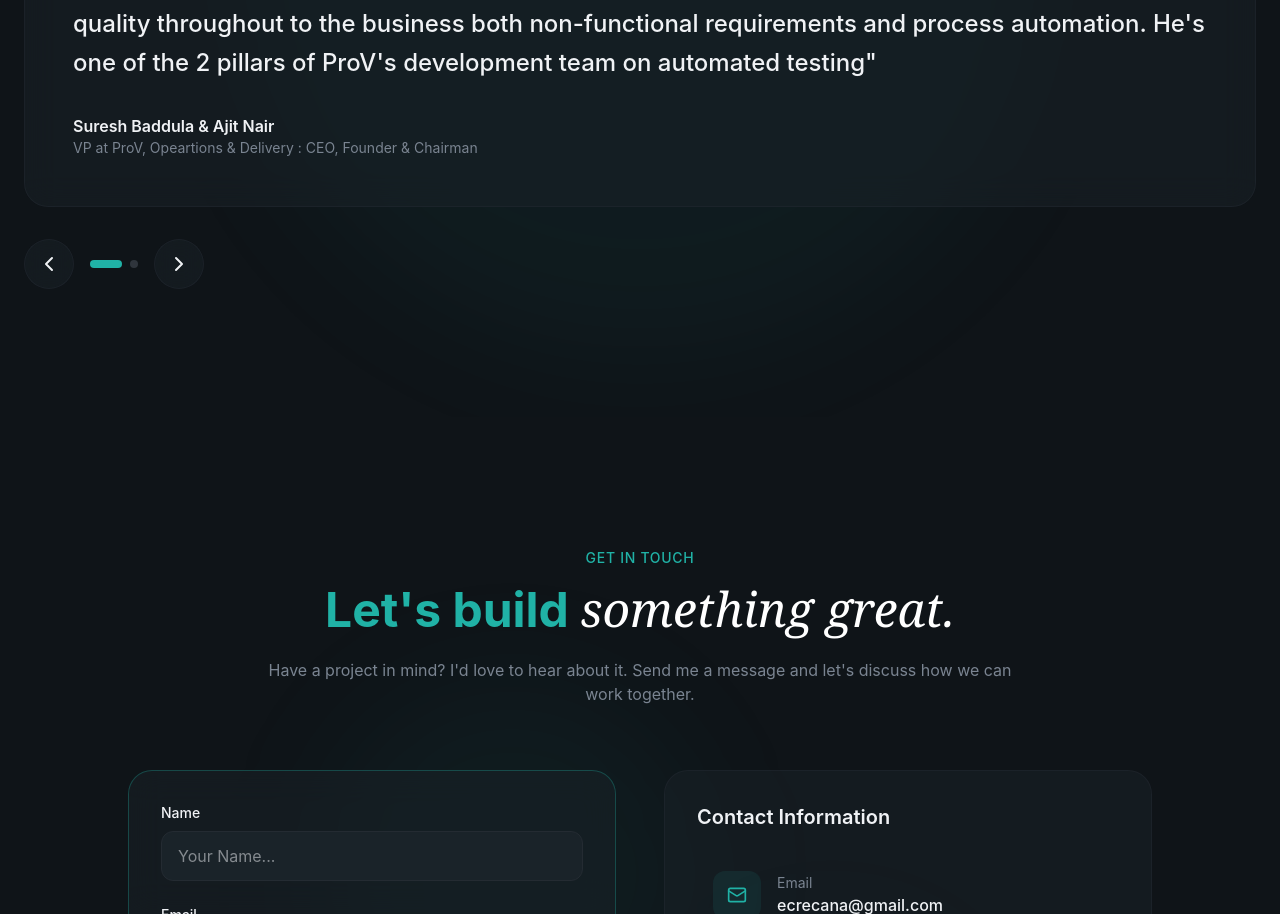
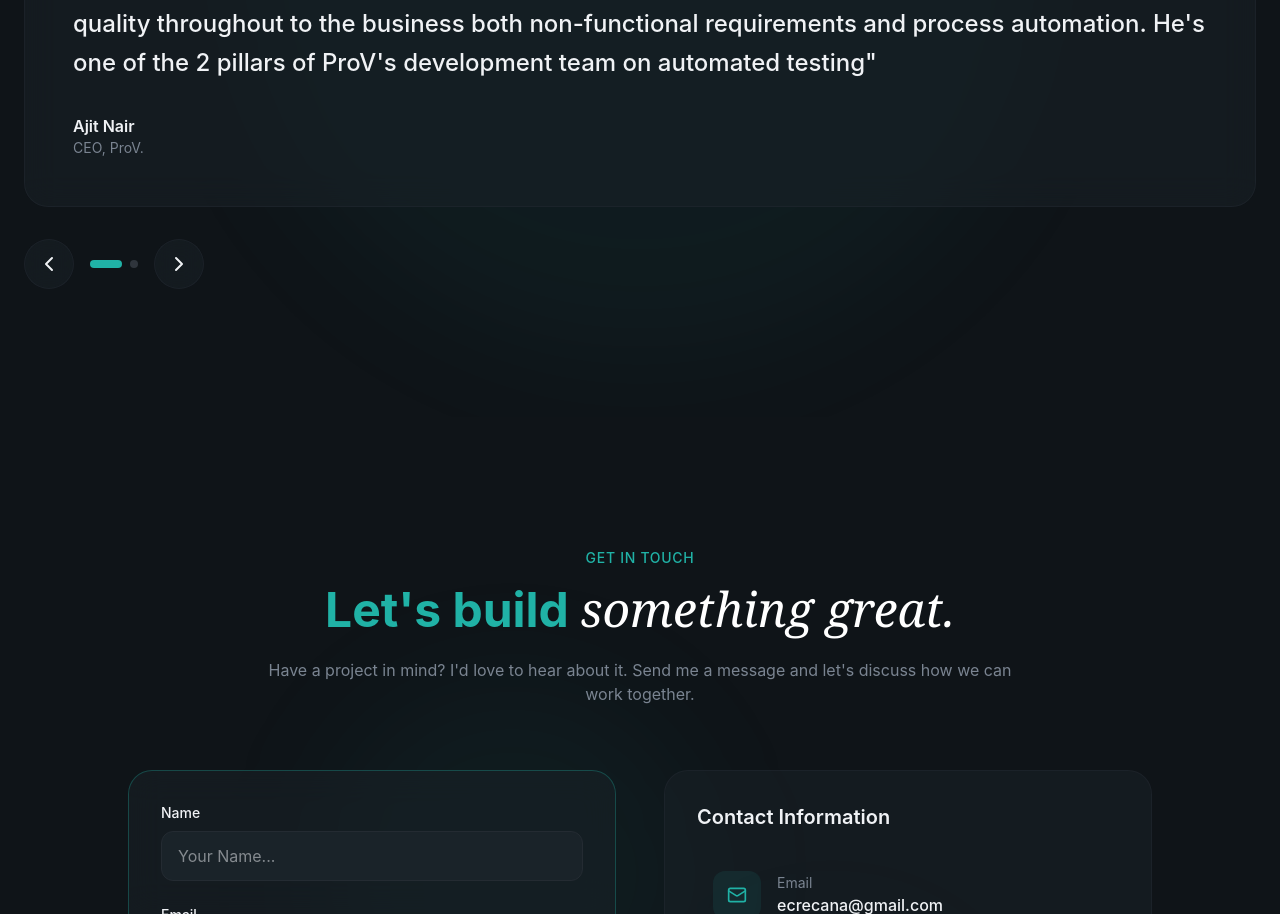
Before and after one commit to Xael1013/Emman-React-Tailwind-portfolio, a React (Vite) app: page / in a window 1280 px wide. Shown: the part 8447-9361 px from the top of the page. Built offline with nearby package versions, Linux system fonts and the light colour scheme.

Commit message:
Update Hero and Testimonials components with certification modal and improved testimonial layout

```diff
--- a/src/section/Testimonials.jsx
+++ b/src/section/Testimonials.jsx
@@ -4,13 +4,13 @@
     const testimonials = [
         {
             Quote:"Emmanuel is passionate on his works with the highest level of commitment to his job. He has a very positive and optimistic relationship with teammates, both as Senior Quality Assurance and Scrum Master, making sure the team is working based on Agile principles - achieving KPIs and maintaining high velocity. Emmanuel has become a very valuable asset to the team ensuring high quality throughout to the business both non-functional requirements and process automation. He's one of the 2 pillars of ProV's development team on automated testing",
-            author:"Suresh Baddula & Ajit Nair",
-            role: "VP at ProV, Opeartions & Delivery : CEO, Founder & Chairman",
+            author:"Ajit Nair",
+            role: "CEO, ProV.",
         },
         {
             Quote:"Emmanuel has become a very valuable asset to the team ensuring high quality throughout to the business both non-functional requirements and process automation. He's one of the 2 pillars of ProV's development team on automated testing. I am pleased to nominate Emmanuel for the Q2 award. I have known and worked with him for more than 4 years and have always found him dependable, efficient and unfailingly punctual. Also, his willingness to take on difficult projects in VISMA and SYNLAB have been outstanding",
             author:"Mark Andrew Many",
-            role: "Project Manager at ProV",
+            role: "Project Manager, ProV.",
         },
     ];
 
```
